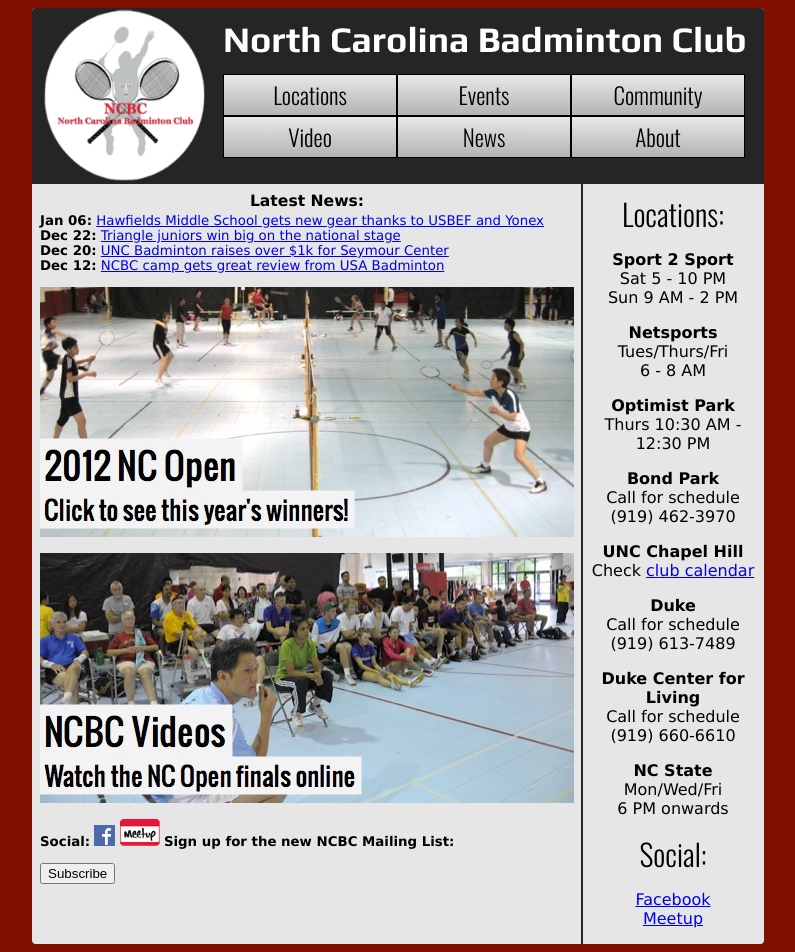
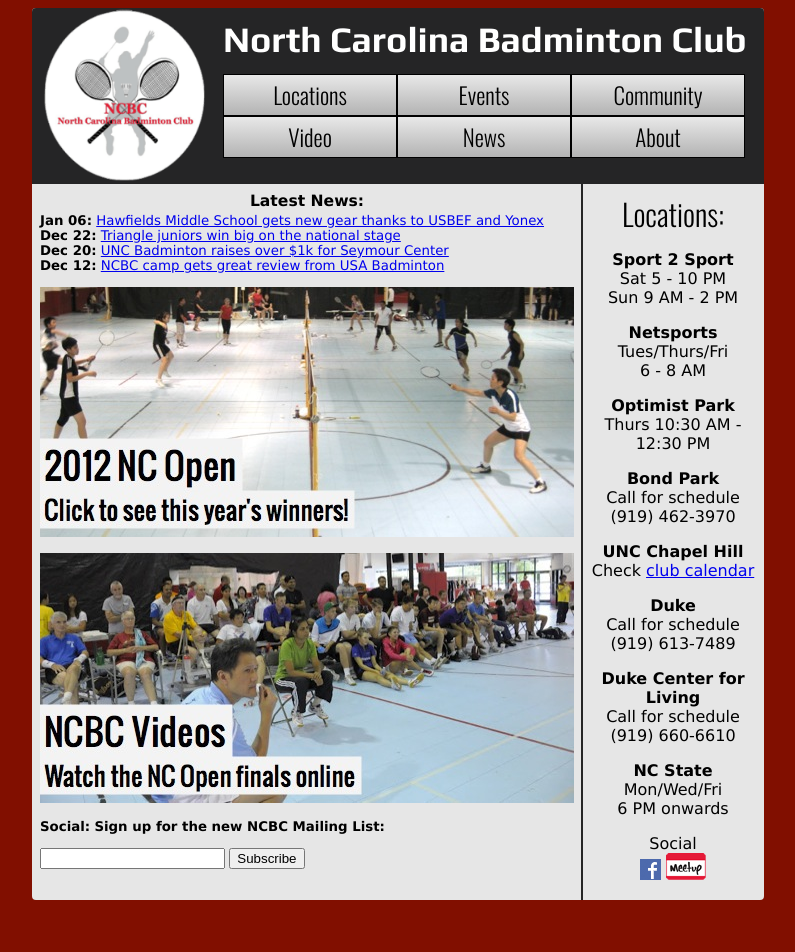
Before and after one commit to NCBC/ncbc.github.com, a Jekyll site: the page built from index.html, in a window 1280 px wide. Shown: the whole page, without its empty margins (242-1037 px from the left). Built offline with Jekyll 4.4.1, drawn with Linux system fonts in a browser that asks for light colours; after the commit the page ends 908 px from its top, so only the background shows below that.

Commit message:
Swap social sidebar text for images

```diff
--- a/index.html
+++ b/index.html
@@ -11,9 +11,8 @@
 	<p><a href="http://ncbadminton.org/news/2012/09/nc-open-winners/"><img src="images/ncopenpost.jpg"></img></a></p>
 	<p><a href="/video/"><img src="images/video3.jpg"></img></a></p>
 	<p><strong>Social:</strong>
-		<a href="http://www.facebook.com/ncbcrtp"><img src="images/fb.png"></a>
-		<a href="http://www.meetup.com/badminton-51/"><img src="images/meetup.png"></a>
-		<strong>Sign up for the new NCBC Mailing List:</strong><form action="http://groups.google.com/group/tbsnc/boxsubscribe" target="_blank"> <input type=submit name="sub" value="Subscribe"></form></p>
+
+		<strong>Sign up for the new NCBC Mailing List:</strong><form action="http://groups.google.com/group/tbsnc/boxsubscribe" target="_blank"> <input type=text name=email> <input type=submit name="sub" value="Subscribe"></form></p>
 </div>
 
 <div id="sidebar" class="grid_3">
@@ -50,10 +49,8 @@
 	Mon/Wed/Fri <br />
 	6 PM onwards <br /></p>
 
-	<h2>Social:</h2>
-	<p>
-		<a href="http://www.facebook.com/ncbcrtp">Facebook</a> <br />
-		<a href="http://www.meetup.com/badminton-51/">Meetup</a>
-	</p>
+	<p>Social <br />
+	<a href="http://www.facebook.com/ncbcrtp"><img src="images/fb.png"></a>
+	<a href="http://www.meetup.com/badminton-51/"><img src="images/meetup.png"></a></p>
 
 </div>
```
